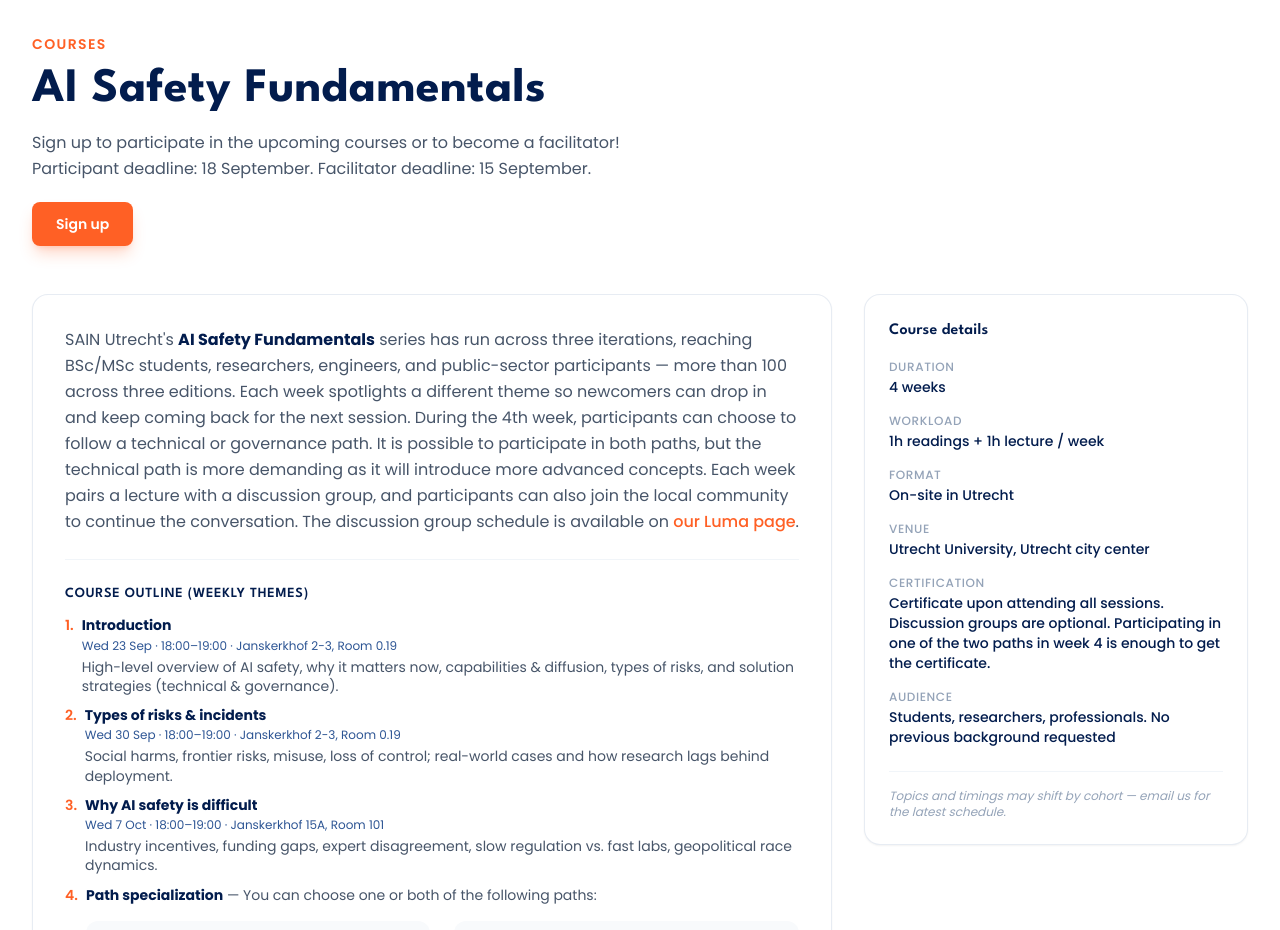
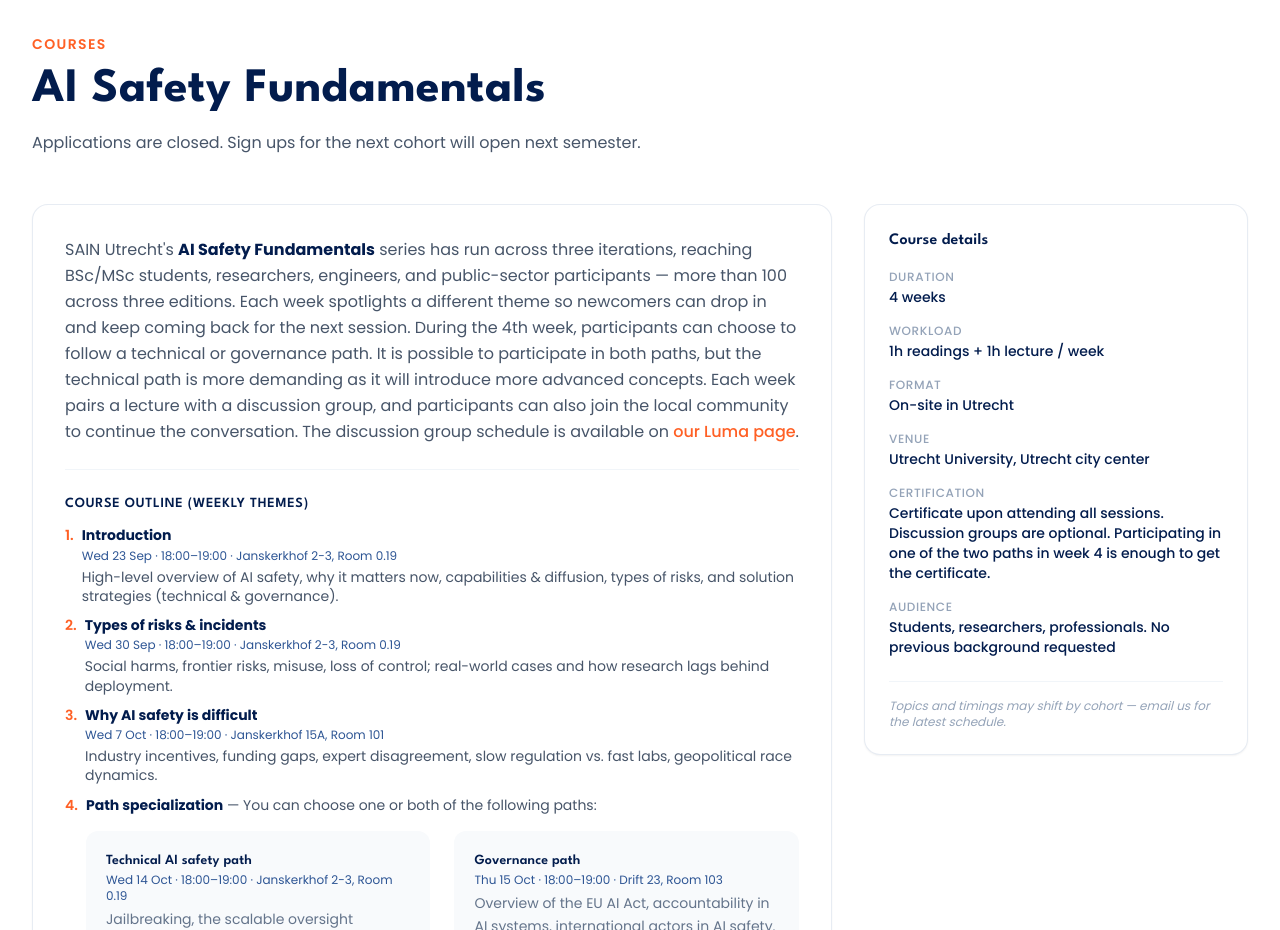
Before and after one commit to AlexanderAKM/Safe-AI-Netherlands, a Next.js app: page /chapters/utrecht in a window 1280 px wide. Shown: the part 3200-4130 px from the top of the page. Built offline with nearby package versions, Linux system fonts and the light colour scheme; no server answers.

Commit message:
Close Utrecht course applications (#56)

```diff
--- a/src/data/courseApplications.ts
+++ b/src/data/courseApplications.ts
@@ -19,7 +19,7 @@ export const COURSE_APPLICATION_URL =
  * changing this string re-shows the popup to everyone who dismissed the last
  * one. Bump it whenever the popup's cities or deadlines change.
  */
-export const COURSE_POPUP_VERSION = "2026-09-utrecht";
+export const COURSE_POPUP_VERSION = "2026-09-closed";
 
 export type ChapterName = "Amsterdam" | "Groningen" | "Utrecht";
 
@@ -58,8 +58,9 @@ export const courseApplications: CourseApplication[] = [
   {
     chapter: "Utrecht",
     href: "/chapters/utrecht#programs",
-    open: true,
-    deadlines: { participants: "18 September", facilitators: "15 September" },
+    open: false,
+    closedNote:
+      "Sign ups for the next cohort will open next semester.",
   },
 ];
 
```
